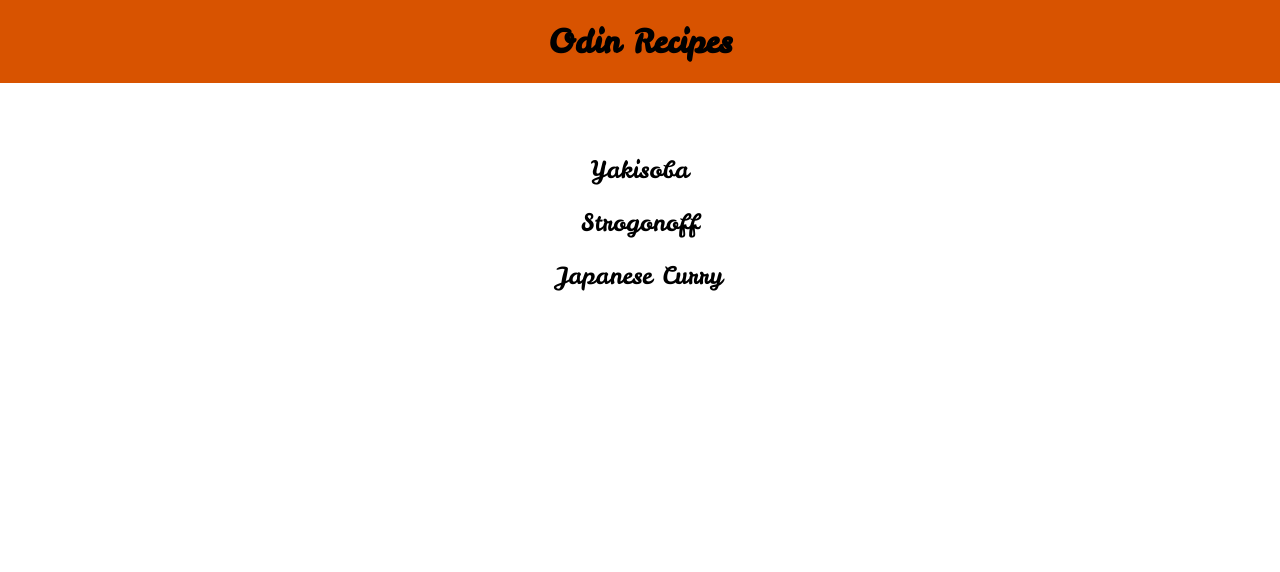
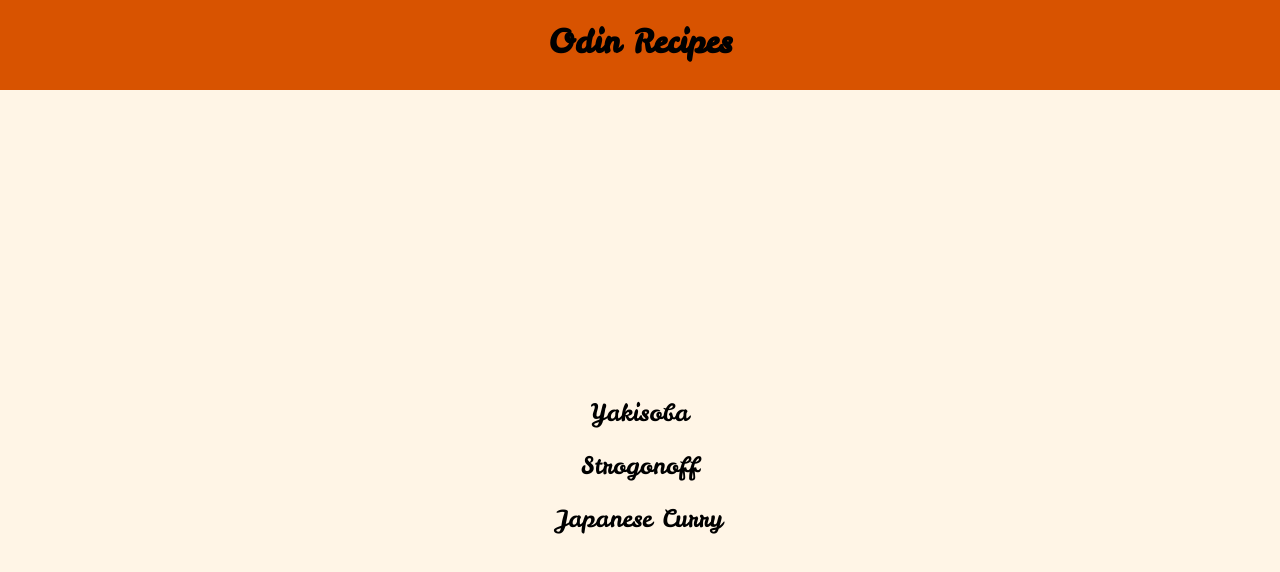
Before and after one commit to GYamaguchiC/odin-recipes, a plain HTML site: page index.html in a window 1280 px wide. Drawn offline with Linux system fonts and the light colour scheme.

Commit message:
change the style

```diff
--- a/css/style.css
+++ b/css/style.css
@@ -7,21 +7,28 @@
 
 body, html{
     height: 100%;
+    margin: 0;
 }
 
 .title-container.main-page h1 {
+    box-sizing: border-box;
   text-align: center;
   width: 100%;
   display: block;
+  height: 50px;
 }
 
 
 .content-container{
+    height: calc(100% - 50px);
     margin: 0 auto;
     width: 100%;
     display: flex;
     flex-direction: column;
     justify-content: center;
+    background-color: rgb(255, 245, 230);
+    flex-grow: 1;
+    overflow-y: hidden;
 
 }
 
```
